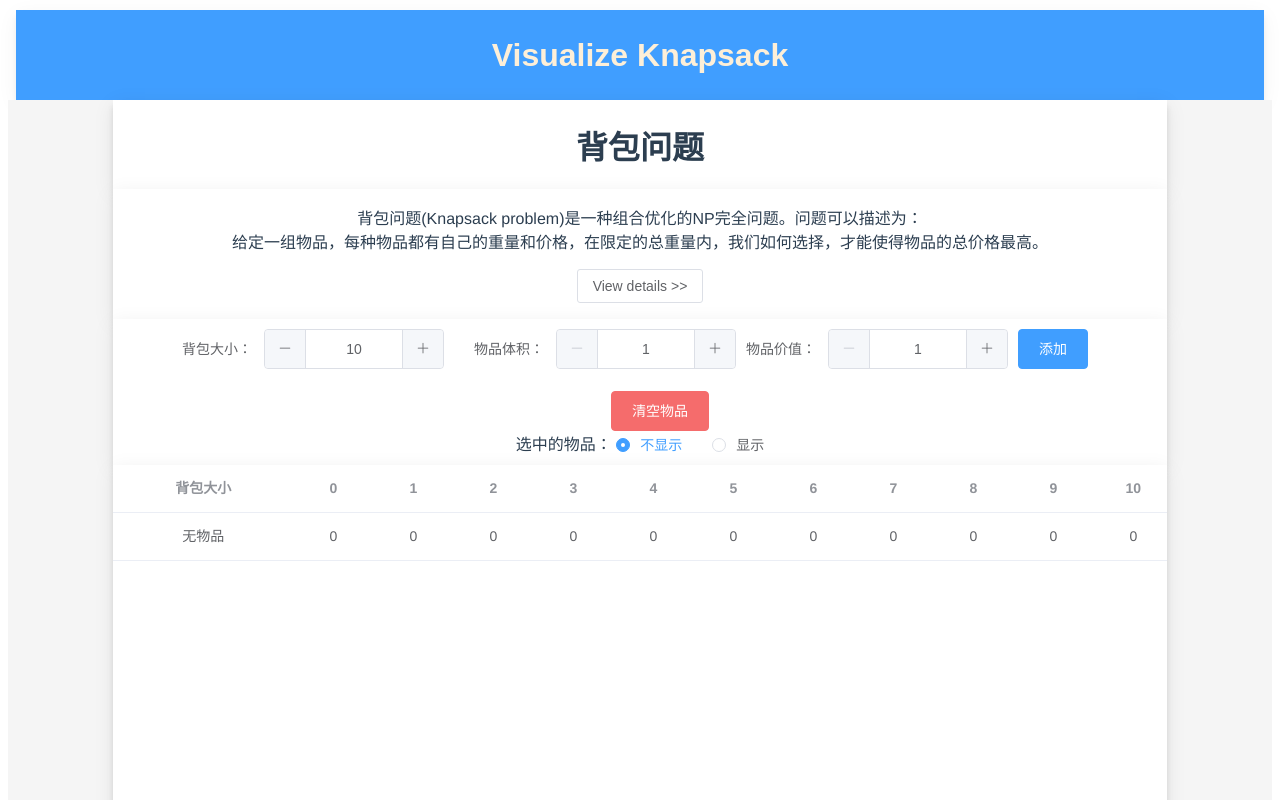
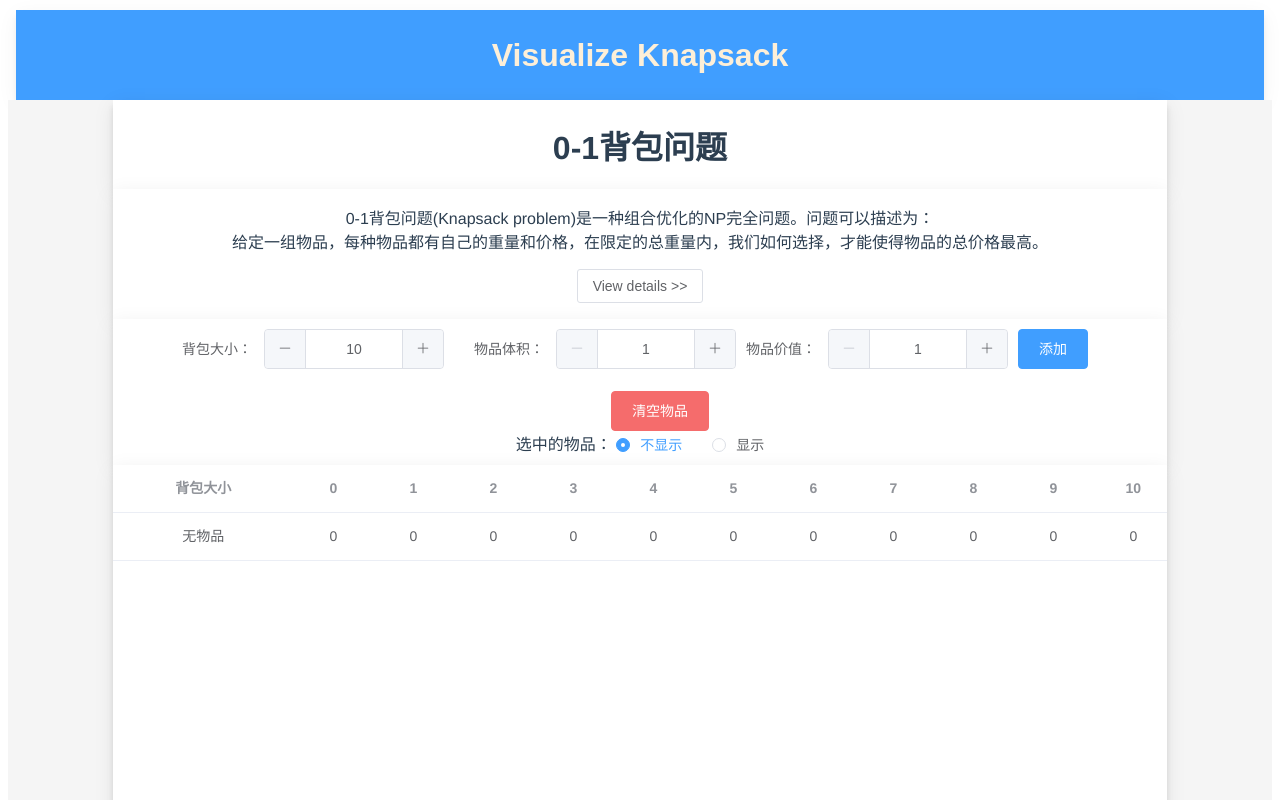
Before and after one commit to DevinWain/Visualize_knapsack, a Vue app: page / in a window 1280 px wide. Shown: the top 800 px of the page. Built offline with nearby package versions, Linux system fonts and the light colour scheme.

Commit message:
modified some expressions

```diff
--- a/src/components/HelloWorld.vue
+++ b/src/components/HelloWorld.vue
@@ -11,14 +11,14 @@
     <div class="content">
       <el-row  type="flex" justify="center">
         <el-col :span="20" id="first">
-          <h1 >背包问题</h1>
+          <h1 >0-1背包问题</h1>
         </el-col>
       </el-row>
       <el-row  type="flex" justify="center">
         <el-col :span="20" class="second">
           <div class="intro">
             <p>
-            背包问题(Knapsack problem)是一种组合优化的NP完全问题。问题可以描述为：
+            0-1背包问题(Knapsack problem)是一种组合优化的NP完全问题。问题可以描述为：
             <br />
             给定一组物品，每种物品都有自己的重量和价格，在限定的总重量内，我们如何选择，才能使得物品的总价格最高。
             </p>
```
